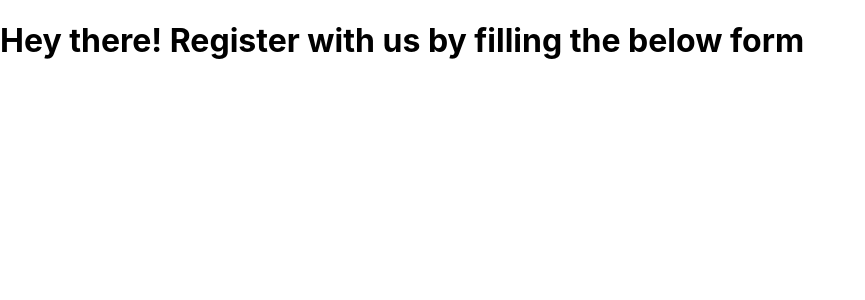
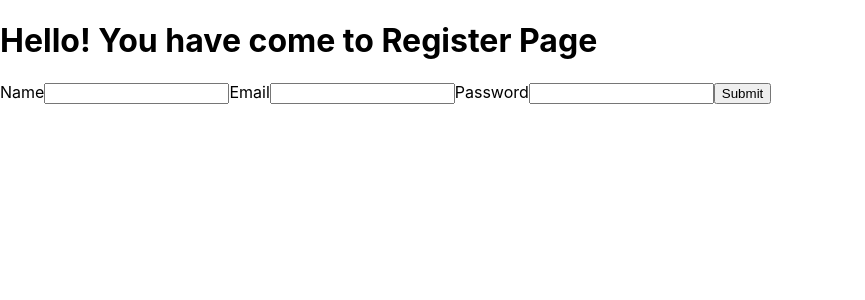
Before and after one commit to Shwetha-Iyer/Login-frontend, a React (Create React App) app: page /register in a window 1280 px wide. Shown: the top 300 px of the page, without its empty margins (0-865 px from the left). Built offline with nearby package versions, Linux system fonts and the light colour scheme; no server answers.

Commit message:
some chnges

```diff
--- a/src/App.js
+++ b/src/App.js
@@ -7,6 +7,7 @@ import {
 import Main from './Main';
 import Login from './Login';
 import Register from './Register';
+import Dashboard from './Dashboard';
 function App() {
   return <>
   <Router>
@@ -14,6 +15,7 @@ function App() {
         <Route path="/" component={Main} exact={true}/>
         <Route path="/login" component={Login} exact={true}/>
         <Route path="/register" component={Register} exact={true}/>
+        <Route path="/dashboard/:id" component={Dashboard} exact={true}/>
       </Switch>
   </Router>
   </>
--- /dev/null
+++ b/src/Dashboard.js
@@ -0,0 +1,69 @@
+import { useEffect } from "react";
+import {useHistory} from "react-router-dom";
+const axios = require("axios");
+export default function Dashboard(props){
+    let history = useHistory();
+    useEffect(()=>{
+
+        // async function fetchdata(){
+        //     let resp = await fetch(`http://localhost:3100/api/users/authchecker`);
+        //     let data = await resp.json();
+        //     console.log(data);
+        //     if(resp.status===200){
+        //         console.log("user already logged in");
+        //     }
+        //     else{
+        //         console.log("user not logged in");
+        //     }
+        // }
+        // fetchdata();
+        axios.get("https://login-mern.herokuapp.com/api/users/authchecker",{
+          headers:{
+            'Content-Type': 'application/json'
+          },
+          withCredentials: true
+        }).then((res) => {
+          console.log(res);
+          if(res.status===200){
+            console.log("Logged in");
+            //history.push(`/dashboard/${res.data.sessUser.email}`)
+          }
+          else{
+          console.log("not loggedin");
+
+        }
+        })
+        .catch((error) => {
+          console.log(error);
+          history.push("/login");
+        });
+
+
+    },[history]);
+    let logout = ()=>{
+        axios.delete("https://login-mern.herokuapp.com/api/users/logout",{
+          headers:{
+            'Content-Type': 'application/json'
+          },
+          withCredentials:true
+        }).then((res) => {
+          console.log(res);
+          if(res.status===200){
+            console.log("Logged out");
+            history.push(`/login`);
+          }
+          else
+          console.log("not loggedout");
+        })
+        .catch((error) => {
+          console.log(error);
+        });
+    }
+    return <>
+    <h1> welcome to your dashboard {props.match.params.id}</h1>
+
+    <br/>
+    <br/>
+    <button type="button" onClick={logout}>Logout</button>
+    </>
+}
--- a/src/Login.js
+++ b/src/Login.js
@@ -1,7 +1,9 @@
 import {useFormik} from "formik";
 import { useEffect } from "react";
+import {useHistory} from "react-router-dom"
 const axios = require("axios");
 export default function Login(){
+  let history = useHistory();
     useEffect(()=>{
 
         // async function fetchdata(){
@@ -25,16 +27,19 @@ export default function Login(){
           console.log(res);
           if(res.status===200){
             console.log("Logged in");
+            history.push(`/dashboard/${res.data.sessUser.email}`);
           }
           else
           console.log("not loggedin");
         })
+
+
         .catch((error) => {
           console.log(error);
         });
 
 
-    },[])
+    },[history]);
     let formik = useFormik({
         initialValues: {
           email: "",
@@ -93,10 +98,14 @@ export default function Login(){
           console.log(res);
           if(res.status===200){
             console.log("Logged in success");
+
+            history.push(`/dashboard/${res.data.sessUser.email}`);
           }
           else
           console.log("something went wrong");
         })
+
+
         .catch((error) => {
           console.log(error);
         });
--- a/src/Register.js
+++ b/src/Register.js
@@ -1,5 +1,138 @@
+import {useFormik} from "formik";
+import { useEffect } from "react";
+
+import {useHistory} from "react-router-dom";
+const axios = require("axios");
 export default function Register(){
+    let history = useHistory();
+    useEffect(()=>{
+
+        // async function fetchdata(){
+        //     let resp = await fetch(`http://localhost:3100/api/users/authchecker`);
+        //     let data = await resp.json();
+        //     console.log(data);
+        //     if(resp.status===200){
+        //         console.log("user already logged in");
+        //     }
+        //     else{
+        //         console.log("user not logged in");
+        //     }
+        // }
+        // fetchdata();
+        axios.get("https://login-mern.herokuapp.com/api/users/authchecker",{
+          headers:{
+            'Content-Type': 'application/json'
+          },
+          withCredentials: true
+        }).then((res) => {
+          console.log(res);
+          if(res.status===200){
+            console.log("Logged in");
+            history.push(`/dashboard/${res.data.sessUser.email}`)
+          }
+          else
+          console.log("not loggedin");
+        })
+        .catch((error) => {
+          console.log(error);
+        });
+
+
+    },[history]);
+    let formik = useFormik({
+        initialValues: {
+            name:"",
+          email: "",
+          password: "",
+        },
+        validate: (values) => {
+          let errors = {};
+          if (!values.name) {
+            errors.name = "Required";
+          }
+         if (!values.email) {
+            errors.email = "Required";
+          }
+          else if(!((values.email.match(/^[a-zA-Z0-9.!#$%&'*+/=?^_`{|}~-]+@[a-zA-Z0-9-]+(?:\.[a-zA-Z0-9-]+)*$/))&&(values.email.includes(".")))){
+            errors.email = 'Invalid email address';
+          }
+          if (!values.password) {
+            errors.password = "Required";
+          }
+          else if(!(values.password.match(/^(?=.*[a-z])(?=.*[A-Z])(?=.*[0-9]).{8,15}$/))){
+            errors.password = "Password must be atleast 8 characters, 1 Uppercase, 1 Lowercase, 1 Number, max 15 characters";
+          }
+
+          return errors;
+        },
+        onSubmit: async (values) => {
+          //console.log("Final Values", values);
+          let name = values.name;
+          let email = values.email;
+          let password = values.password;
+          // let check = await fetch("http://localhost:3100/api/users/login", {
+          //   method: "POST",
+          //   body: JSON.stringify({
+          //     email,
+          //     password
+          //   }),
+          //   credentials:"same-origin",
+          //   headers: {
+          //     "Content-type": "application/json",
+          //   },
+          // });
+          // if(check.status===200){
+          //   let data = await check.json();
+          //   // history.push(`/dashboard/${data.id}`);
+          //   console.log("login success",data);
+          // }
+        //     else if(check.status===400){
+        //     //setLogfail("Account not activatd");
+        //   }
+        //  else{
+        //     //setLogfail("Wrong Email or Password!");
+        //     console.log("failed");
+        //  }
+        axios.post("https://login-mern.herokuapp.com/api/users/register",{name,email,password},{
+          headers:{
+            'Content-Type': 'application/json'
+          },
+          withCredentials: true
+        }).then((res) => {
+          console.log(res);
+          if(res.status===200){
+            console.log("register success");
+            history.push(`/login`);
+          }
+          else
+          console.log("something went wrong");
+        })
+
+
+        .catch((error) => {
+          console.log(error);
+        });
+        },
+      });
     return <>
-    <h1> Hey there! Register with us by filling the below form</h1>
+    <h1> Hello! You have come to Register Page</h1>
+    <form onSubmit={formik.handleSubmit}>
+    <label htmlFor="name">Name</label>
+        <input type="text" id="name" name="name" onBlur={formik.handleBlur} onChange={formik.handleChange} value={formik.values.name}/>
+        {formik.errors.name && formik.touched.name ? (
+                            <div> {formik.errors.name}</div>
+                            ) : null}
+        <label htmlFor="email">Email</label>
+        <input type="text" id="email" name="email" onBlur={formik.handleBlur} onChange={formik.handleChange} value={formik.values.email}/>
+        {formik.errors.email && formik.touched.email ? (
+                            <div> {formik.errors.email}</div>
+                            ) : null}
+        <label htmlFor="password">Password</label>
+        <input type="password" id="password" name="password" onBlur={formik.handleBlur} onChange={formik.handleChange} value={formik.values.password}/>
+        {formik.errors.password && formik.touched.password ? (
+                            <div> {formik.errors.password}</div>
+                            ) : null}
+        <button type="submit">Submit</button>
+    </form>
     </>
 }
```
